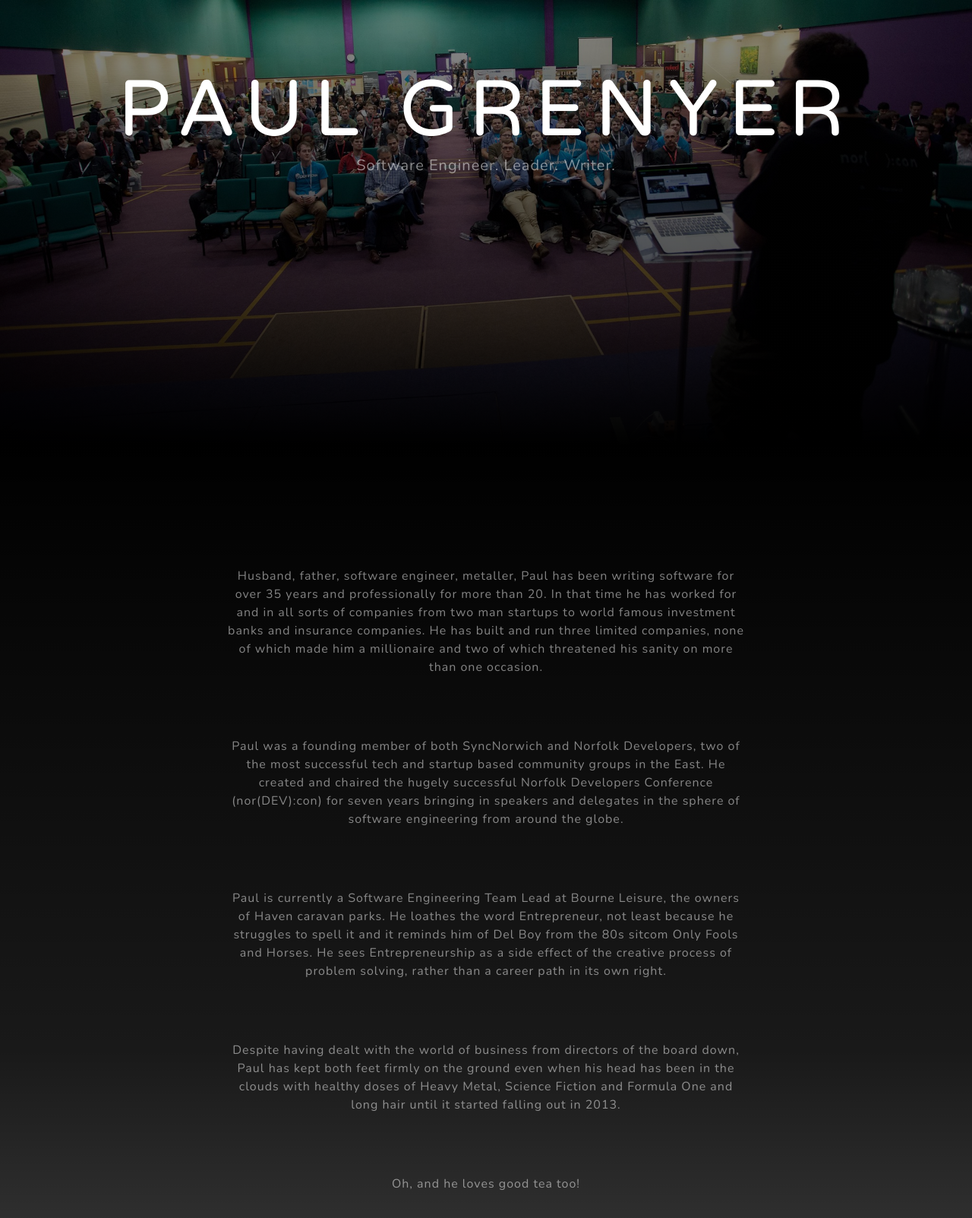
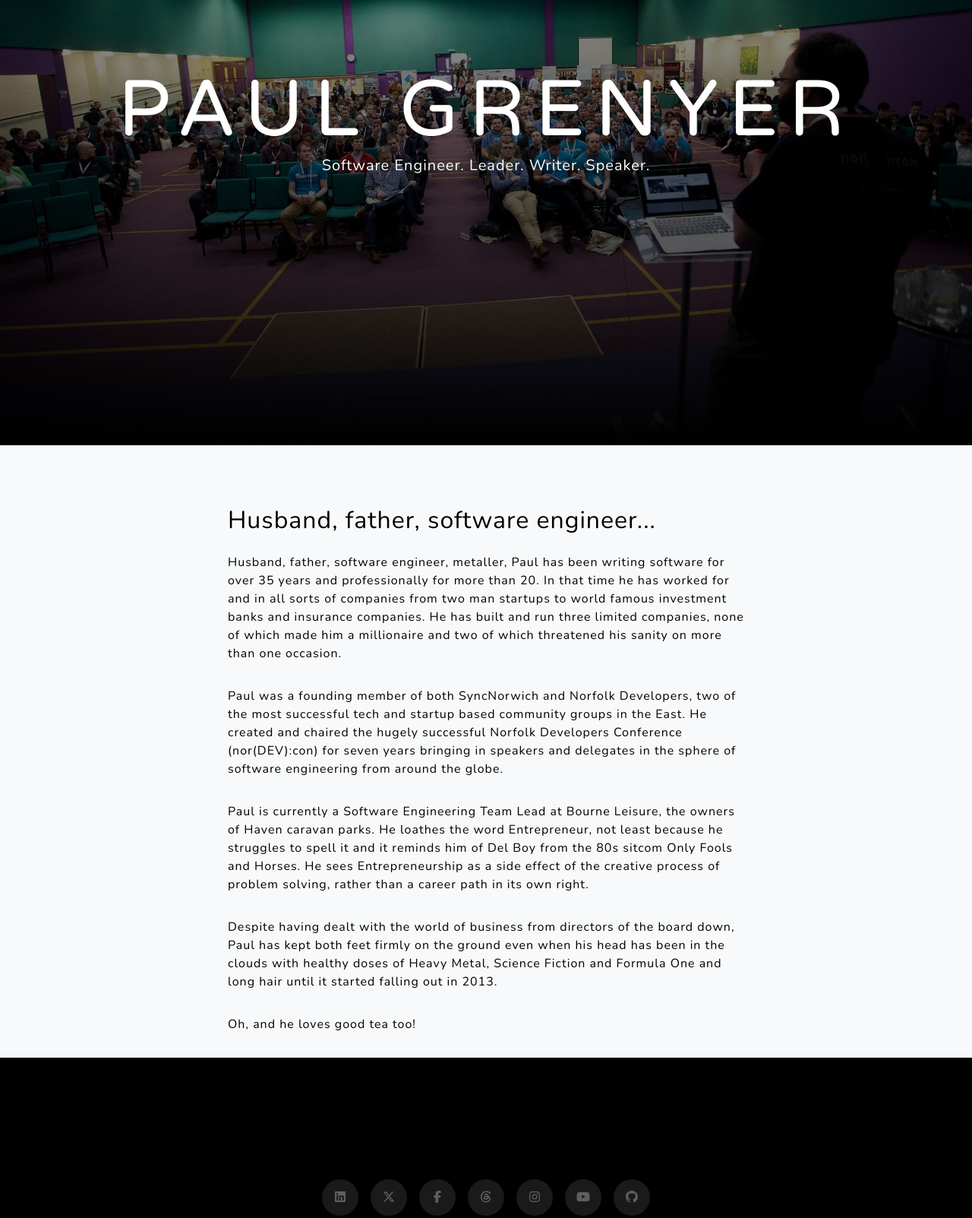
Before and after one commit to pjgrenyer/paulgrenyer-com, a plain HTML site: page index.html in a window 1280 px wide. Shown: the part 214-1817 px from the top of the page at 76% size. Drawn offline with nearby package versions, Linux system fonts and the light colour scheme.

Commit message:
made lighter

```diff
--- a/index.html
+++ b/index.html
@@ -3,9 +3,9 @@
     <head>
         <meta charset="utf-8" />
         <meta name="viewport" content="width=device-width, initial-scale=1, shrink-to-fit=no" />
-        <meta name="description" content="" />
-        <meta name="author" content="" />
-        <title>Paul Grenyer - Software Engineer. Leader. Writer.</title>
+        <meta name="description" content="Software Engineer. Leader. Writer. Speaker." />
+        <meta name="author" content="Paul Grenyer" />
+        <title>Paul Grenyer - Software Engineer. Leader. Writer. Speaker.</title>
         <link rel="icon" type="image/x-icon" href="assets/favicon.ico" />
         <!-- Font Awesome icons (free version)-->
         <script src="https://use.fontawesome.com/releases/v7.0.0/js/all.js" crossorigin="anonymous"></script>
@@ -40,38 +40,38 @@
                 <div class="d-flex justify-content-center">
                     <div class="text-center">
                         <h1 class="mx-auto my-0 text-uppercase">Paul Grenyer</h1>
-                        <h2 class="text-white-50 mx-auto mt-2 mb-5">Software Engineer. Leader. Writer.</h2>
+                        <h2 class="text-white mx-auto mt-2 mb-5">Software Engineer. Leader. Writer. Speaker.</h2>
                     </div>
                 </div>
             </div>
         </header>
 
-         <!-- About-->
-        <section class="about-section text-center" id="about">
-            <div class="container px-4 px-lg-5">
+       <!-- About-->
+        <section class="about-section bg-light" id="about">
+              <div class="container px-4 px-lg-5">
                 <div class="row gx-4 gx-lg-5 justify-content-center">
                     <div class="col-lg-8">
-                        <!-- <h2 class="text-white mb-4">Built with Bootstrap 5</h2> -->
-                        <p class="text-white-50">
+                        <h2 class="text-black mb-4">Husband, father, software engineer...</h2>
+                        <p class="text-black">
                             Husband, father, software engineer, metaller, Paul has been writing software for over 35 years and professionally for more than 20. In that time he has worked for and in all sorts of companies from two man startups to world famous investment banks and insurance companies. He has built and run three limited companies, none of which made him a millionaire and two of which threatened his sanity on more than one occasion.
                         </p>
-                        <p class="text-white-50">
+                        <p class="text-black">
                             Paul was a founding member of both SyncNorwich and Norfolk Developers, two of the most successful tech and startup based community groups in the East. He created and chaired the hugely successful Norfolk Developers Conference (nor(DEV):con) for seven years bringing in speakers and delegates in the sphere of software engineering from around the globe.
                         </p>
-                        <p class="text-white-50">
+                        <p class="text-black">
                             Paul is currently a Software Engineering Team Lead at Bourne Leisure, the owners of Haven caravan parks. He loathes the word Entrepreneur, not least because he struggles to spell it and it reminds him of Del Boy from the 80s sitcom Only Fools and Horses. He sees Entrepreneurship as a side effect of the creative process of problem solving, rather than a career path in its own right.
                         </p>
-                        <p class="text-white-50">
+                        <p class="text-black">
                             Despite having dealt with the world of business from directors of the board down, Paul has kept both feet firmly on the ground even when his head has been in the clouds with healthy doses of Heavy Metal, Science Fiction and Formula One and long hair until it started falling out in 2013.
                         </p>
-                        <p class="text-white-50">
+                        <p class="text-black">
                             Oh, and he loves good tea too!
                         </p>
                     </div>
                 </div>
                 <!-- <img class="img-fluid" style="max-width: 400px;"  src="assets/img/PaulGrenyer.jpg" alt="Paul Grenyer" /> -->
             </div>
-        </section>
+            </section>
 
          <!-- Projects -->
         <!-- <section class="projects-section bg-light" id="projects">
@@ -100,6 +100,7 @@
                     <a class="mx-2" target="_blank" href="https://www.threads.com/@paul_grenyer"><i class="fab fa-brands fa-threads"></i></a>
                     <a class="mx-2" target="_blank" href="https://www.instagram.com/paul_grenyer/"><i class="fab fa-instagram"></i></a>
                     <a class="mx-2" target="_blank" href="https://www.youtube.com/channel/UCVS8A0cHSp5WQ25xRXZoQHA"><i class="fab fa-youtube"></i></a>
+                    <a class="mx-2" target="_blank" href="https://github.com/pjgrenyer/"><i class="fab fa-github"></i></a>
                 </div>
             </div>
         </section>
```
Also changed, not shown: css/styles.css.
